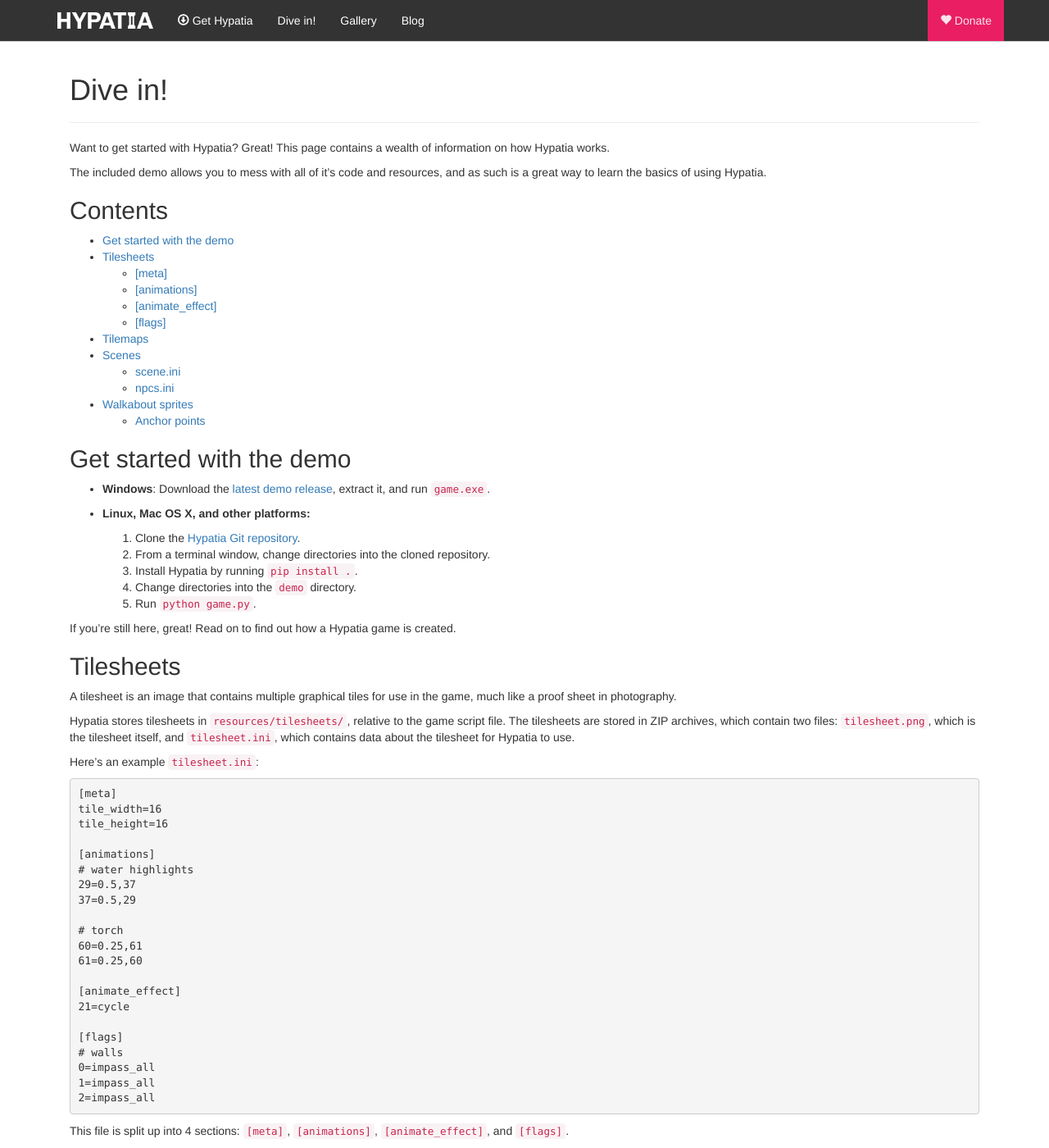
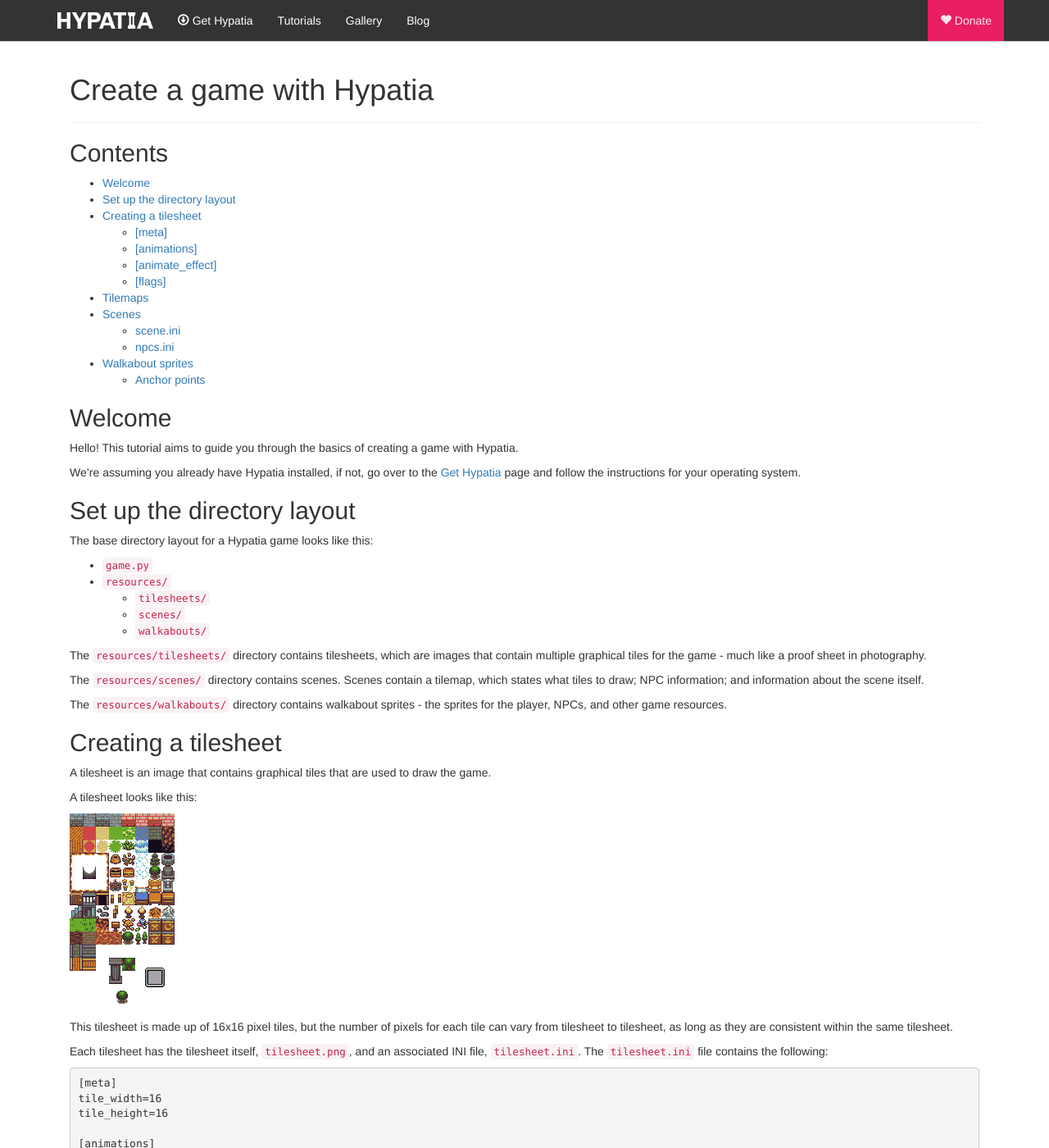
Before and after one commit to hypatia-software-org/engine.hypatia.software-old, a Jekyll site: the page built from tutorials/create.md, in a window 1280 px wide and 1400 px high. Shown: the whole window at 82% size. Built offline with Jekyll 4.4.1, drawn with Linux system fonts in a browser that asks for light colours; nearby versions of some CDN libraries; some of the changed text lies outside the part shown.

Commit message:
Move things around, add tutorials

````diff
--- a/_includes/navigation.html
+++ b/_includes/navigation.html
@@ -14,7 +14,7 @@
         <div class="collapse navbar-collapse" id="navbar-collapse">
             <ul class="nav navbar-nav">
                 <li><a href="{{ site.baseurl }}/get.html"><i class="glyphicon glyphicon-download"></i> Get Hypatia</a></li>
-                <li><a href="{{ site.baseurl }}/divein.html">Dive in!</a></li>
+                <li><a href="{{ site.baseurl }}/tutorials/">Tutorials</a></li>
                 <li><a href="{{ site.baseurl }}/gallery.html">Gallery</a></li>
                 <li><a href="{{ site.baseurl }}/blog">Blog</a></li>
             </ul>
--- a/assets/styles.sass
+++ b/assets/styles.sass
@@ -11,7 +11,7 @@ body
     color: #fff
 
     a
-        color: $iaccent400
+        color: $iaccent500
 
         &:hover
             color: $iaccent50
--- a/index.html
+++ b/index.html
@@ -9,7 +9,7 @@ layout: default
             Hypatia is aimed at non-programmers and programmers alike.
         </p>
         <p>
-            Sound interesting? Find out how to <a href="{{ site.baseurl }}/divein.html">get started with Hypatia, without any programming knowledge</a>, or <a href="{{ site.baseurl }}/contribute.html">contribute to Hypatia</a>.
+            Sound interesting? Find out how to <a href="{{ site.baseurl }}/tutorials/">get started with Hypatia, without any programming knowledge</a>.
         </p>
     </div>
 </div>
--- a/divein.md
+++ b/tutorials/create.md
@@ -1,10 +1,6 @@
 ---
-title: Dive in!
+title: Create a game with Hypatia
 ---
-
-Want to get started with Hypatia? Great! This page contains a wealth of information on how Hypatia works.
-
-The included demo allows you to mess with all of it's code and resources, and as such is a great way to learn the basics of using Hypatia.
 
 ## Contents
 {:.no_toc}
@@ -12,27 +8,39 @@ The included demo allows you to mess with all of it's code and resources, and as
 * Table of Contents
 {:toc}
 
-## Get started with the demo
+## Welcome
 
-* **Windows**:
-  Download the [latest demo release]({{ site.hypatia_repo }}/releases/latest), extract it, and run `game.exe`.
+Hello! This tutorial aims to guide you through the basics of creating a game with Hypatia.
 
-* **Linux, Mac OS X, and other platforms:**
-  1. Clone the [Hypatia Git repository]({{ site.hypatia_repo }}).
-  2. From a terminal window, change directories into the cloned repository.
-  3. Install Hypatia by running `pip install .`.
-  4. Change directories into the `demo` directory.
-  5. Run `python game.py`.
+We're assuming you already have Hypatia installed, if not, go over to the [Get Hypatia]({{ site.baseurl }}/get.html) page and follow the instructions for your operating system.
 
-If you're still here, great! Read on to find out how a Hypatia game is created.
+## Set up the directory layout
 
-## Tilesheets
+The base directory layout for a Hypatia game looks like this:
 
-A tilesheet is an image that contains multiple graphical tiles for use in the game, much like a proof sheet in photography.
+- `game.py`
+- `resources/`
+  - `tilesheets/`
+  - `scenes/`
+  - `walkabouts/`
 
-Hypatia stores tilesheets in `resources/tilesheets/`, relative to the game script file. The tilesheets are stored in ZIP archives, which contain two files: `tilesheet.png`, which is the tilesheet itself, and `tilesheet.ini`, which contains data about the tilesheet for Hypatia to use.
+The `resources/tilesheets/` directory contains tilesheets, which are images that contain multiple graphical tiles for the game - much like a proof sheet in photography.
 
-Here's an example `tilesheet.ini`:
+The `resources/scenes/` directory contains scenes. Scenes contain a tilemap, which states what tiles to draw; NPC information; and information about the scene itself.
+
+The `resources/walkabouts/` directory contains walkabout sprites - the sprites for the player, NPCs, and other game resources.
+
+## Creating a tilesheet
+
+A tilesheet is an image that contains graphical tiles that are used to draw the game.
+
+A tilesheet looks like this:
+
+![]({{ site.baseurl }}/assets/tilesheet.png)
+
+This tilesheet is made up of 16x16 pixel tiles, but the number of pixels for each tile can vary from tilesheet to tilesheet, as long as they are consistent within the same tilesheet.
+
+Each tilesheet has the tilesheet itself, `tilesheet.png`, and an associated INI file, `tilesheet.ini`. The `tilesheet.ini` file contains the following:
 
 ```
 [meta]
@@ -58,7 +66,7 @@ tile_height=16
 2=impass_all
 ```
 
-This file is split up into 4 sections: `[meta]`, `[animations]`, `[animate_effect]`, and `[flags]`.
+Let's break this down. This file is split up into 4 sections: `[meta]`, `[animations]`, `[animate_effect]`, and `[flags]`.
 
 ### [meta]
 
@@ -164,6 +172,8 @@ This creates an NPC named "jill" using the walkabout sprite "jill", who will say
 
 A character sprite consists of many actions. They can be standing still, walking, running, and facing in many different directions. Walkabout sprites let you create a sprite that will react properly to all these different states.
 
+Walkabout sprites are found in the `resources/walkabouts/` directory.
+
 For example, a character walking in 4 directions (up, down, left, right) will need 4 GIFs (animated or not):
 
 * `walk_north.gif`
@@ -175,19 +185,21 @@ For the character standing still, you'll need an additional 4 GIFs - `stand_nort
 
 If you don't want to create that many GIFs, and don't care about additional animations, you can use one file named `only.gif`.
 
+The `walk_south.gif` from the Hypatia demo looks like this:
+
+![]({{ site.baseurl }}/assets/walkabout.gif)
+
 ### Anchor points
 
 Any GIF file used in the sprite requires a corresponding INI file - so `walk_north.gif` will have a corresponding `walk_north.ini`. This file contains the anchor points for the image.
 
-Anchor points are (x, y) coordinates of where to pin objects to. In our example, our `walk_north.ini` may look like this:
+Anchor points are (x, y) coordinates of where to pin objects to. In our example, our `walk_south.ini` looks like this:
 
 ```
 [head_anchor]
-0=0,2
-1=1,3
-2=2,2
+0=2,1
+1=2,0
+2=2,1
 ```
 
-`[head_anchor]` means that we are defining the anchor for the sprite's head. `0=0,2` means that the anchor point for the head in the zeroth frame is at pixel location (0, 2), and so on.
-
-You should look at the walkabout sprites included with the Hypatia demo to see what they look like in action.
+`[head_anchor]` means that we are defining the anchor for the sprite's head. `0=2,1` means that the anchor point for the head in the zeroth frame is at pixel location (2, 1), and so on.
````
Also changed, not shown: other parts of tutorials/create.md (+10 -10 lines), tutorials/index.md (added, +6 -0 lines), assets/tilesheet.png (added), assets/walkabout.gif (added).
